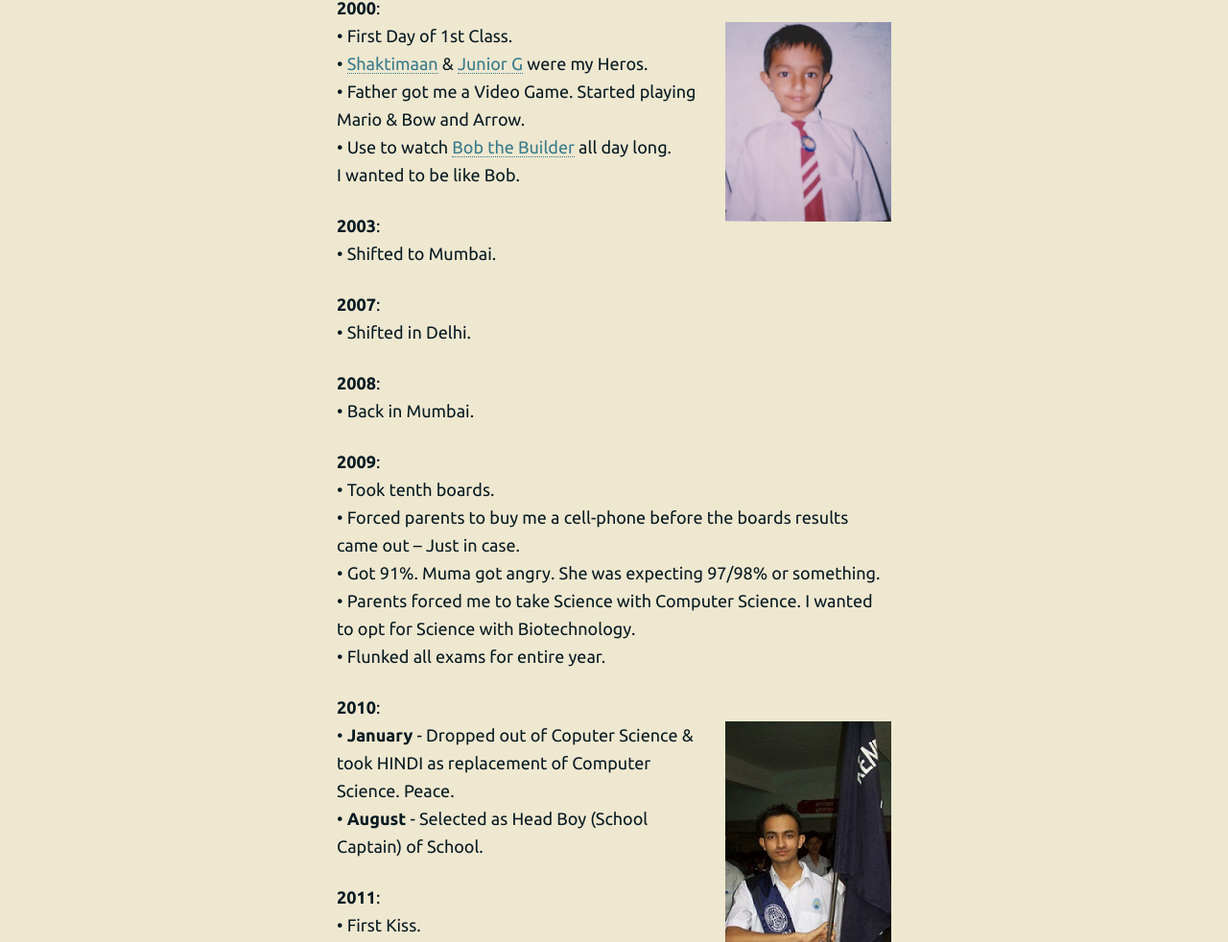
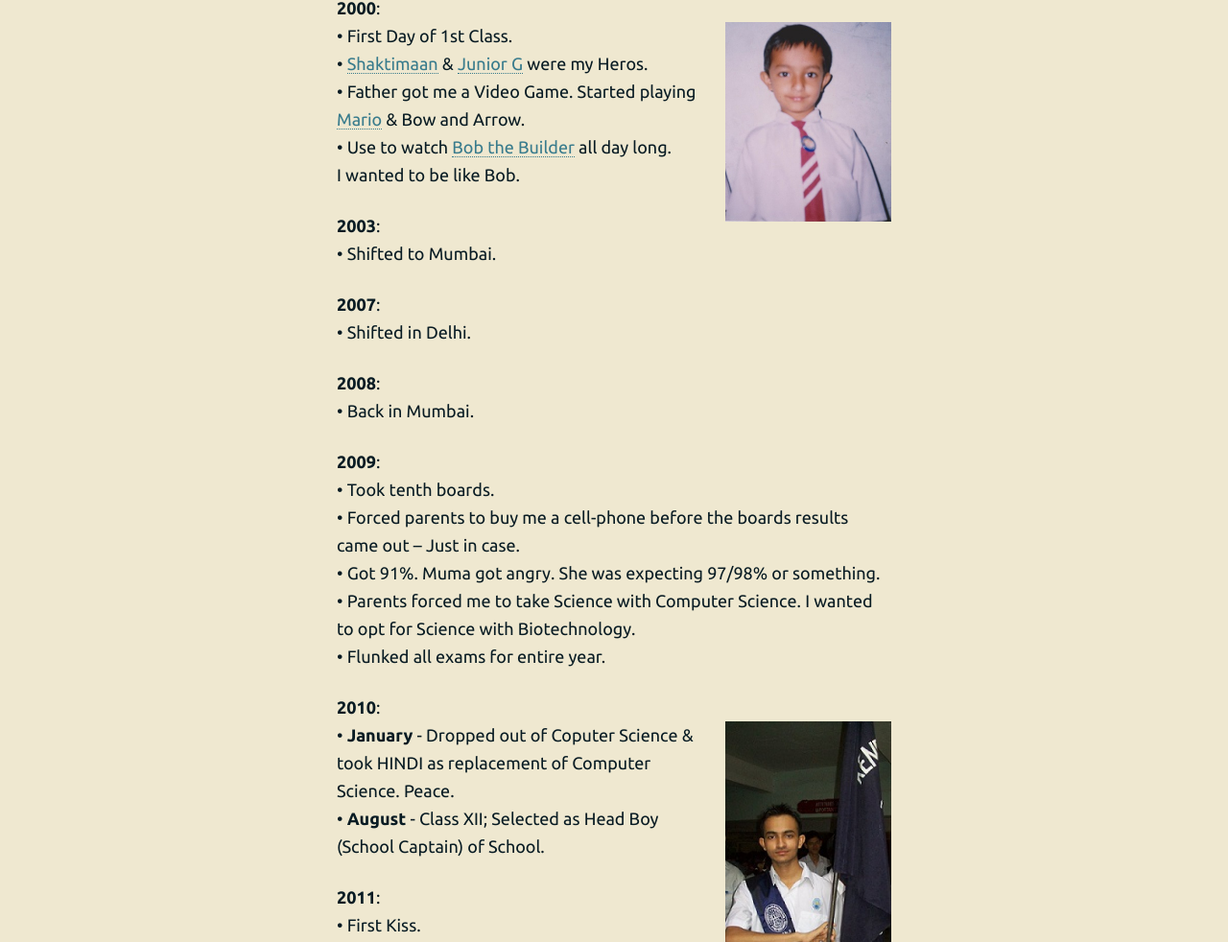
Before and after one commit to 93notes/93notes.github.io, a Jekyll site: the page built from timeline.html, in a window 1280 px wide. Shown: the part 832-1814 px from the top of the page at 96% size. Built offline with Jekyll 4.4.1, drawn with Linux system fonts in a browser that asks for light colours; nearby versions of some CDN libraries.

Commit message:
Update timeline.html

```diff
--- a/timeline.html
+++ b/timeline.html
@@ -71,7 +71,7 @@ He wanted me to be as Rich as his freind. LOL. </br>
 <img width="30%" style="float: right;" src="/images/personal/first-day-in-school.jpg" alt="Pradeep Singh first day in School"/>
 &bull; First Day of 1st Class. </br>
 &bull; <a href="https://en.wikipedia.org/wiki/Shaktimaan" target="_blank">Shaktimaan</a> & <a href="<a href="https://en.wikipedia.org/wiki/Junior_G" target="_blank">Junior G</a> were my Heros. </br>
-&bull; Father got me a Video Game. Started playing Mario &amp; Bow and Arrow. </br>
+&bull; Father got me a Video Game. Started playing <a href="https://en.wikipedia.org/wiki/Mario" target="_blank">Mario</a> &amp; Bow and Arrow. </br>
 &bull; Use to watch <a href="https://en.wikipedia.org/wiki/Bob_the_Builder" target="_blank">Bob the Builder</a> all day long. </br> I wanted to be like Bob.</br>
 </p>
 
@@ -104,7 +104,7 @@ He wanted me to be as Rich as his freind. LOL. </br>
 <strong>2010</strong>: </br>
 <img width="30%" src="/images/personal/School-Captain.jpg" alt="Pradeep Singh as School Captain"/>
 &bull; <strong>January</strong> - Dropped out of Coputer Science &amp; took HINDI as replacement of Computer Science. Peace. </br>
-&bull; <strong>August</strong> - Selected as Head Boy (School Captain) of School. </br>
+&bull; <strong>August</strong> - Class XII; Selected as Head Boy (School Captain) of School. </br>
 </p>
 
 <p>
```
